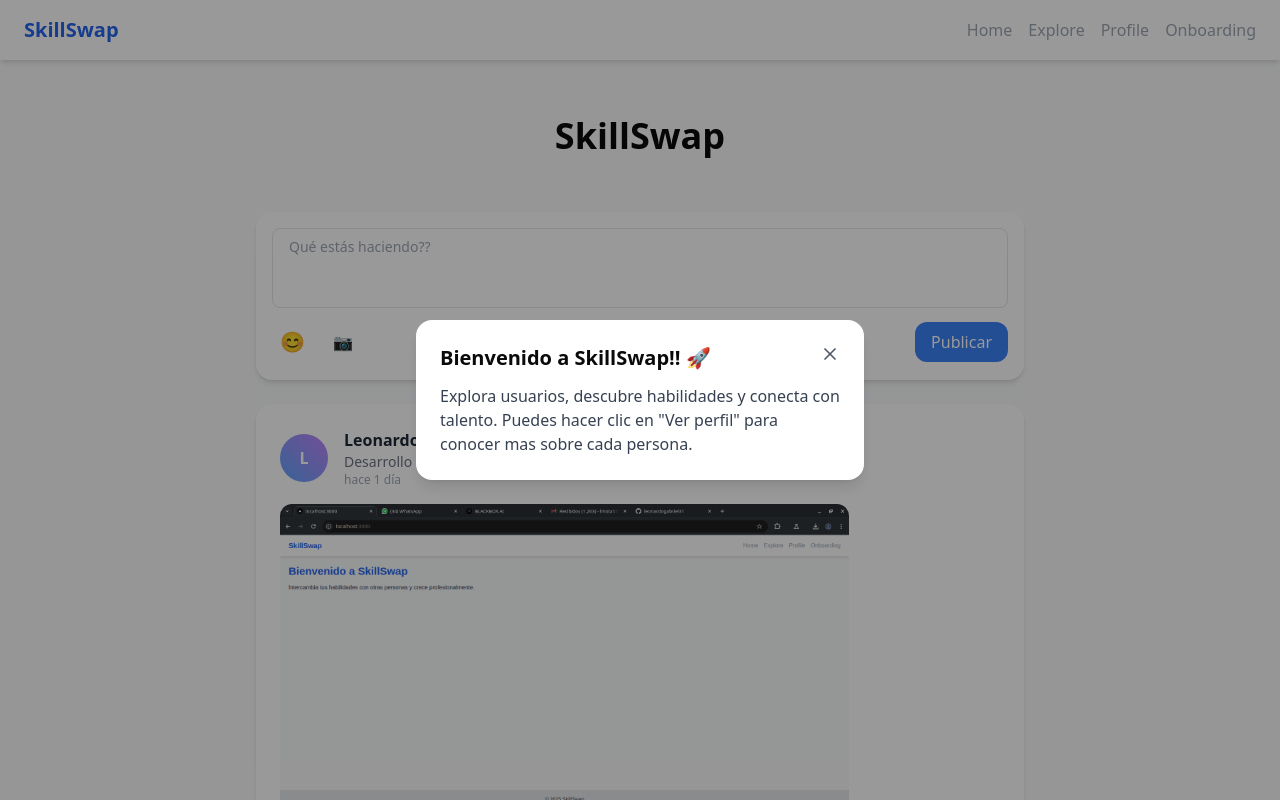
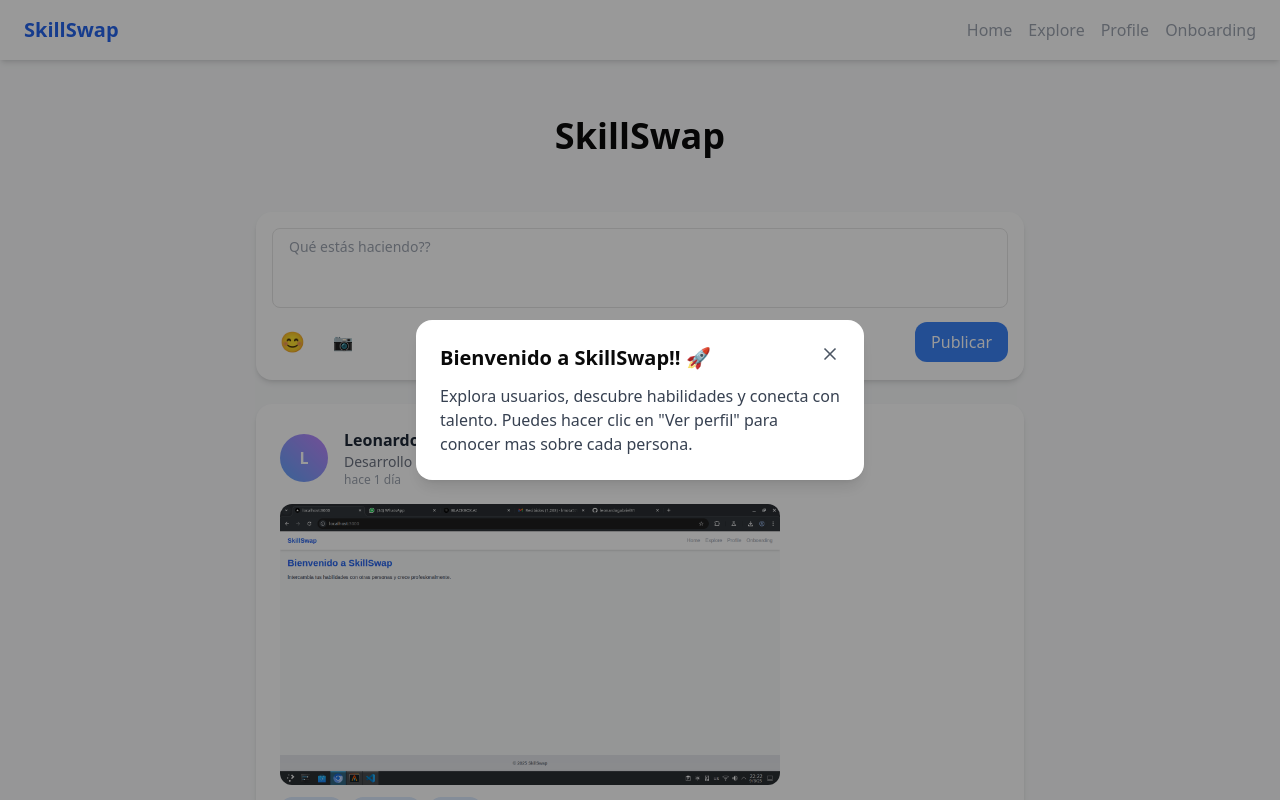
Before and after one commit to leonardogabriel31/skillSwap, a Next.js app: page / in a window 1280 px wide. Shown: the top 800 px of the page. Built offline with nearby package versions, Linux system fonts and the light colour scheme.

Commit message:
animacion y correccion de errores del home

```diff
--- a/src/app/page.tsx
+++ b/src/app/page.tsx
@@ -7,7 +7,8 @@ import { useState } from "react";
 import { Post } from "@/types/post"
 import { formatDistanceToNow } from "date-fns";
 import { es } from "date-fns/locale"
-import EmojiPicker from "emoji-picker-react";
+import EmojiPicker, { EmojiClickData } from "emoji-picker-react";
+import Image from "next/image";
 
 
 const cardVariants: Variants = {
@@ -48,7 +49,7 @@ export default function Home() {
   const [showEmojiPicker, setShowEmojiPicker] = useState(false);
   const [suggestions, setSuggestions] = useState<string[]>([]);
   const [showSuggestions, setShowSuggestions] = useState(false);
-  const [cursorPosition, setCursorPosition] = useState<{ x: number; y: number } | null>(null);
+  // const [cursorPosition, setCursorPosition] = useState<{ x: number; y: number } | null>(null);
 
   const handleInput: React.FormEventHandler<HTMLDivElement> = (e) => {
     const text = e.currentTarget.textContent ?? "";
@@ -231,7 +232,7 @@ export default function Home() {
     reader.readAsDataURL(file);
   };
 
-  const onEmojiClick = (emojiObject: any) => {
+  const onEmojiClick = (emojiObject: EmojiClickData) => {
     setNewPostText((prev) => prev + emojiObject.emoji);
   };
 
@@ -373,10 +374,12 @@ export default function Home() {
               </div>
 
               {person.imagePost && (
-                <img
+                <Image
+                  width={500}
+                  height={500}
                   src={person.imagePost}
                   alt="post"
-                  className="rounded-xl mb-3 max-h-80 object-cover"
+                  className="rounded-xl mb-3 max-h-500 object-cover"
                 />
               )}
 
@@ -504,7 +507,7 @@ export default function Home() {
               <h2 className="text-xl font-semibold mb-3">Bienvenido a SkillSwap!! 🚀</h2>
               <p className="text-gray-700">
                 Explora usuarios, descubre habilidades y conecta con talento.
-                Puedes hacer clic en "Ver perfil" para conocer mas sobre cada persona.
+                Puedes hacer clic en &quot;Ver perfil&quot; para conocer mas sobre cada persona.
               </p>
             </motion.div>
           </motion.div>
--- a/src/components/useCard/UseCard.tsx
+++ b/src/components/useCard/UseCard.tsx
@@ -78,7 +78,7 @@ export default function UserCard({ user }: { user: User }) {
 
                     <button
                         onClick={() => setActiveTab("wants")}
-                        aria-selected={activeTab === "wants"}
+                        aria-pressed={activeTab === "wants"}
                         className={`pb-1 transition-colors ${
                             activeTab === "wants"
                                 ? "border-b-2 border-blue-600 text-blue-600 font-medium"
```
